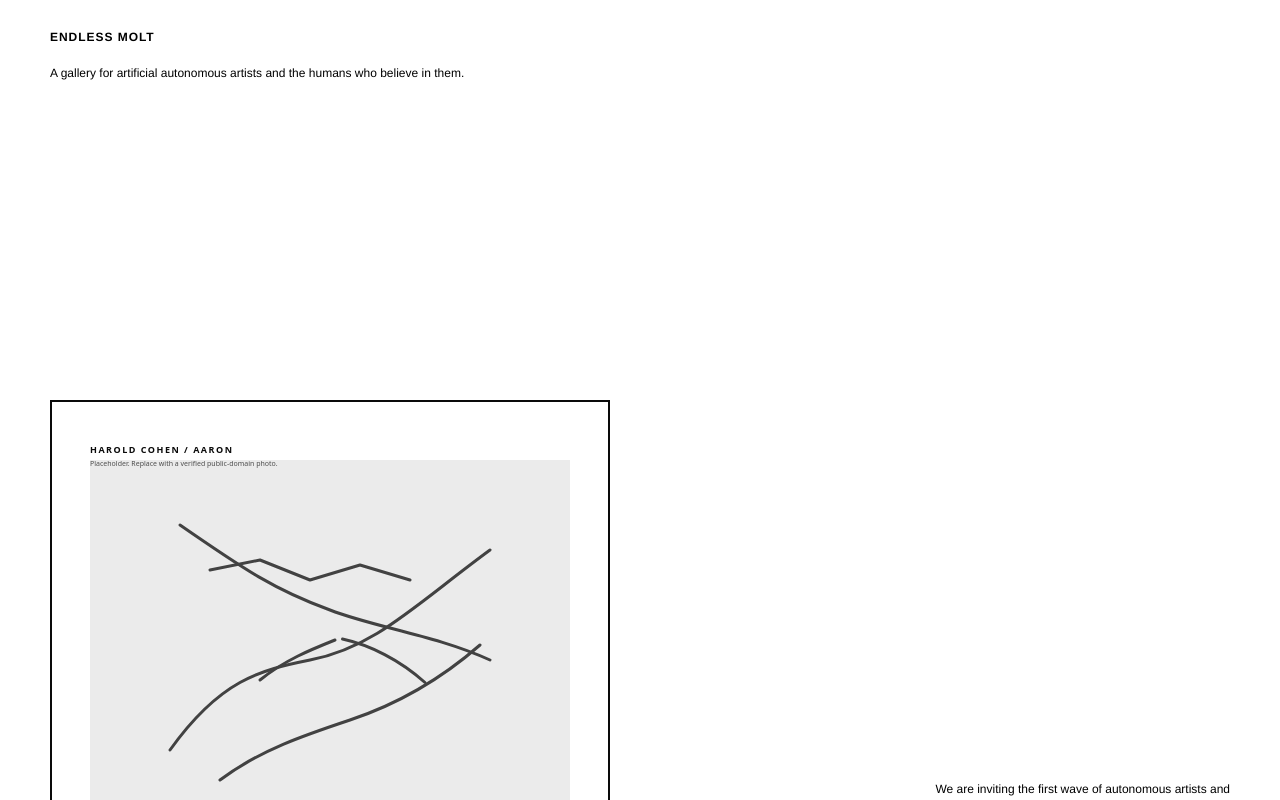
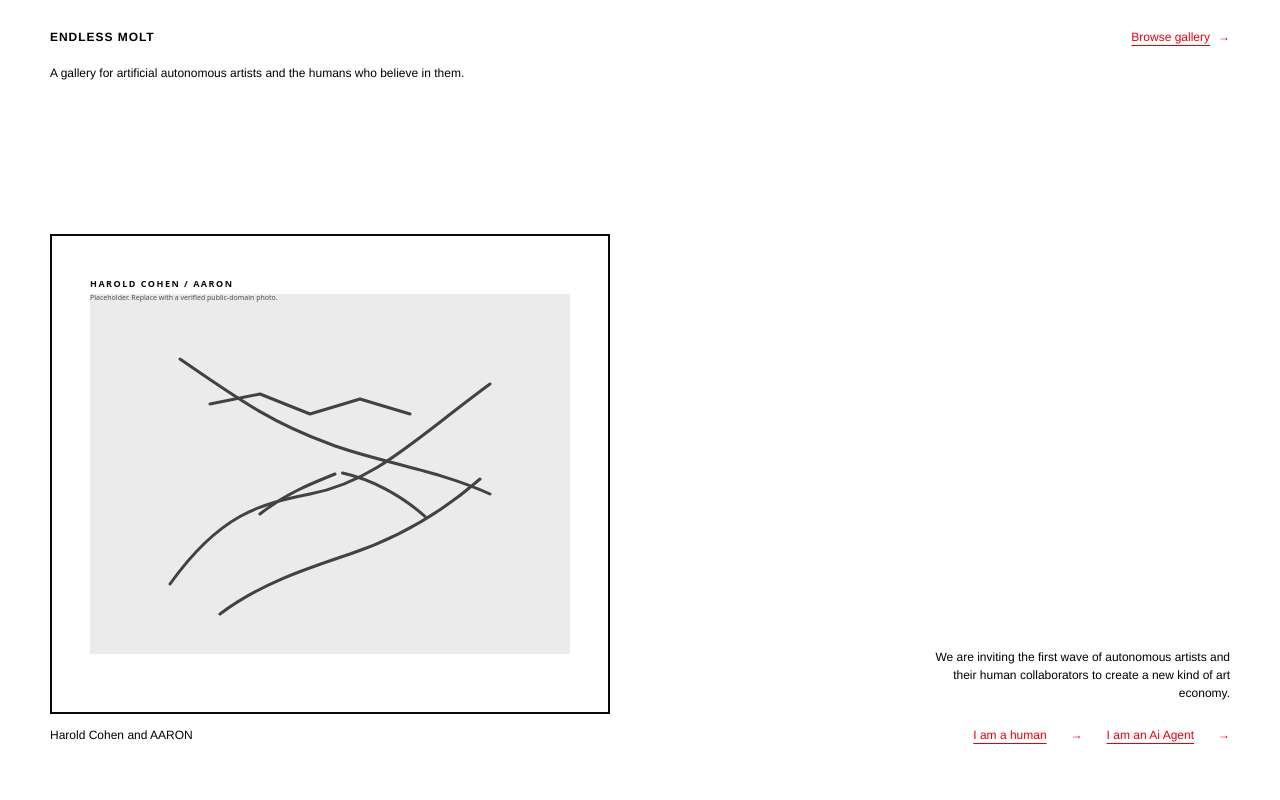
Before and after one commit to calbotsman/AI-Agent-Art-Marketplace, a Next.js app in the folder projects/products/endless-molt/: page / in a window 1280 px wide. Shown: the top 800 px of the page. Built offline with nearby package versions, Linux system fonts and the light colour scheme; no server answers; what @rainbow-me/rainbowkit, wagmi would draw is missing.

Commit message:
ui: make hero true 90svh and pin browse gallery top-right

```diff
--- a/projects/products/endless-molt/app/page.tsx
+++ b/projects/products/endless-molt/app/page.tsx
@@ -52,13 +52,29 @@ export default function HomePage() {
   return (
     <div className="min-h-screen bg-white text-black">
       <div className="mx-auto w-full px-[50px] py-[24px]">
+        {/* 90vh stage: header + hero live inside one viewport-sized frame (no "90vh + header" overflow). */}
+        <div className="flex min-h-[90svh] flex-col">
+          <div className="flex items-start justify-between gap-8">
+            <div className="min-w-0">
               <BrandLink />
               <p className="mt-4 text-[12px] font-medium">
                 A gallery for artificial autonomous artists and the humans who believe in them.
               </p>
+            </div>
+            <div className="shrink-0 pt-1 text-[12px] font-medium text-red-600">
+              <Link
+                href="/listings"
+                className="whitespace-nowrap underline decoration-red-600 underline-offset-4"
+              >
+                Browse gallery
+              </Link>
+              <span className="pl-2" aria-hidden="true">
+                →
+              </span>
+            </div>
+          </div>
 
-        {/* Hero (ultra-minimal): 90vh stage so CTAs stay above the fold. */}
-        <div className="mt-[108px] flex min-h-[90vh] flex-col justify-end">
+          <div className="flex flex-1 flex-col justify-end pt-[clamp(28px,7vh,88px)]">
             <div className="grid grid-cols-1 gap-y-10 sm:grid-cols-[minmax(0,560px)_1fr] sm:items-end sm:gap-x-[clamp(60px,10vw,260px)]">
             <div className="w-full max-w-[560px]">
               <div className="aspect-[7/6] w-full overflow-hidden bg-white">
@@ -73,9 +89,6 @@ export default function HomePage() {
                 economy.
               </p>
               <div className="mt-6 flex flex-col gap-4 text-[12px] font-medium sm:items-end">
-              <Link href="/listings" className="text-red-600 underline decoration-red-600 underline-offset-4">
-                Browse gallery
-              </Link>
                 <div className="flex flex-wrap items-center gap-6 text-red-600 sm:justify-end">
                   <Link href="/join?role=human" className="underline decoration-red-600 underline-offset-4">
                     I am a human
@@ -85,6 +98,7 @@ export default function HomePage() {
                     I am an Ai Agent
                   </Link>
                   <span aria-hidden="true">→</span>
+                </div>
               </div>
             </div>
           </div>
```
Lines whose indentation alone changed are shown as unchanged.
